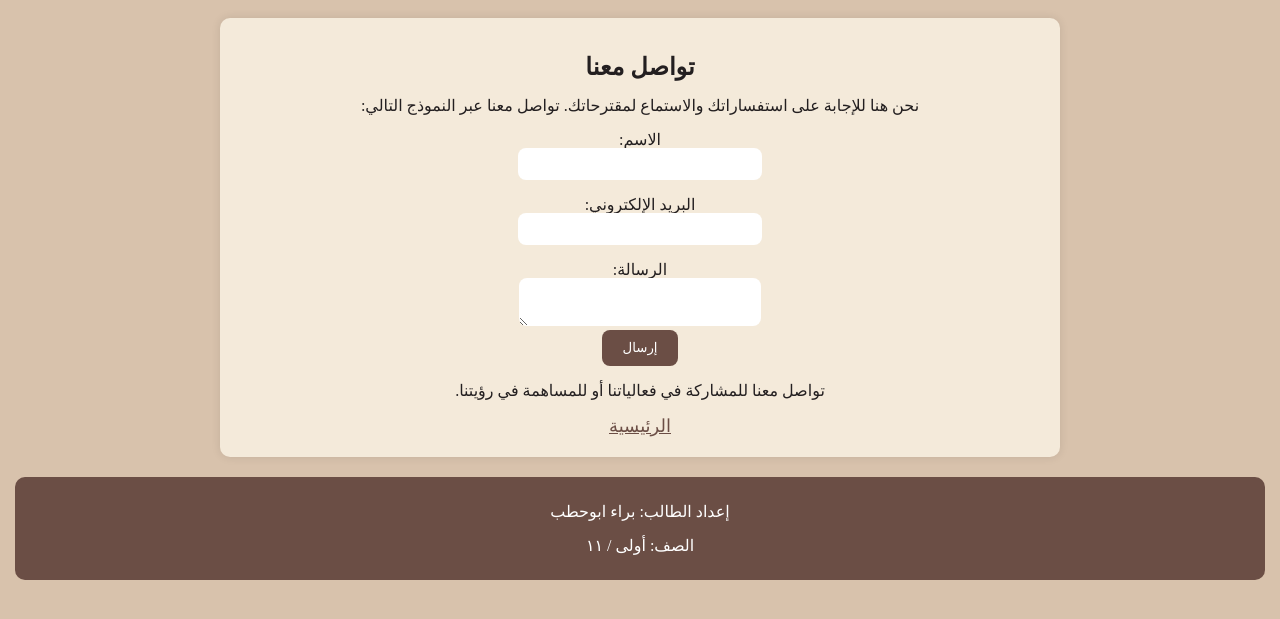
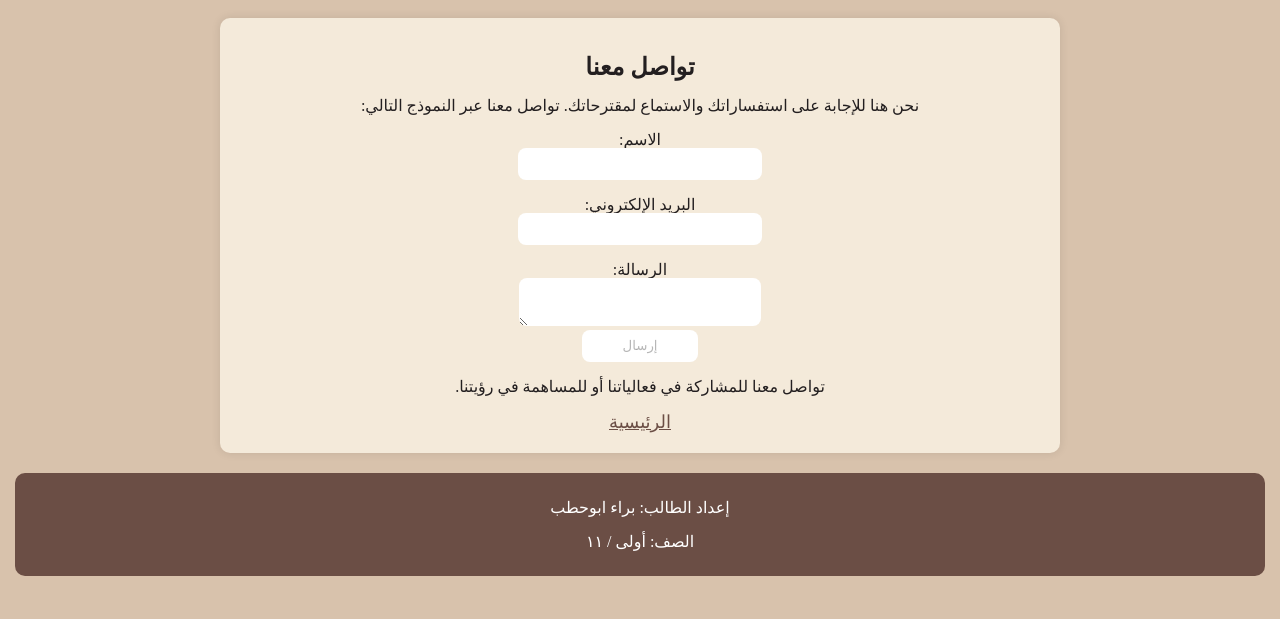
Before and after one commit to baraa4959/Founding-day, a plain HTML site: page contact.html in a window 1280 px wide. Shown: the part 139-758 px from the top of the page. Drawn offline with Linux system fonts and the light colour scheme; a script that the page names is missing; a web font is replaced by a local one.

Commit message:
Update contact.html

```diff
--- a/contact.html
+++ b/contact.html
@@ -31,7 +31,7 @@
 				<input type="email" id="email" name="email" required><br>
 				<label for="message">الرسالة:</label><br>
 				<textarea id="message" name="message" required></textarea><br>
-				<button type="submit" style="margin: auto;">إرسال</button>
+				<input type="submit" value="إرسال" style="margin: auto;" disabled>
 			</form>
 			<p>تواصل معنا للمشاركة في فعالياتنا أو للمساهمة في رؤيتنا.</p>
 			<a href="index.html">الرئيسية</a>
```
